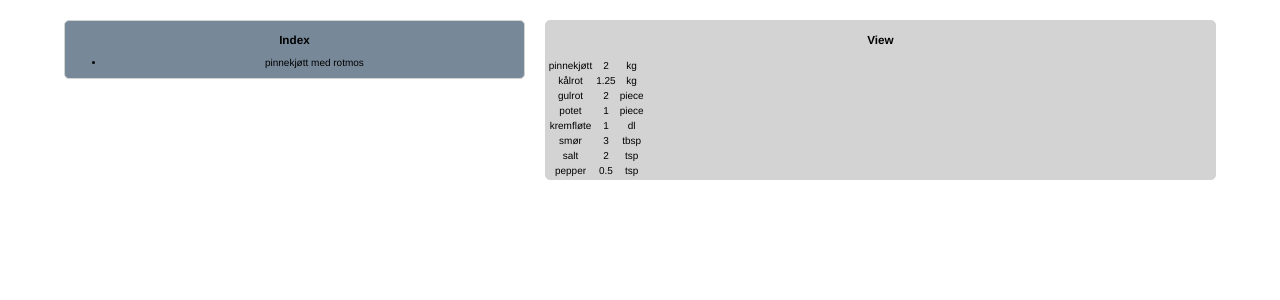
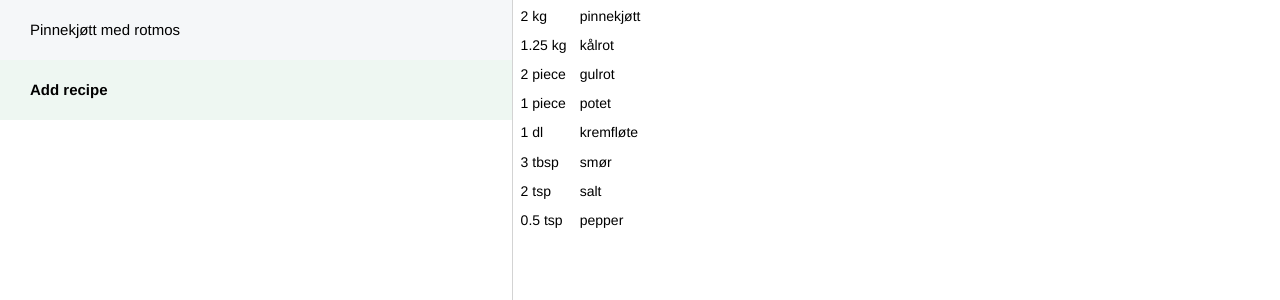
Before and after one commit to heralden/fcc_recipe-box, a React (Create React App) app: page / in a window 1280 px wide. Shown: the top 300 px of the page. Built offline with nearby package versions, Linux system fonts and the light colour scheme; the HTML template or start-up script is replaced by a standard one.

Commit message:
Add some styles

```diff
--- a/src/App.css
+++ b/src/App.css
@@ -1,8 +1,8 @@
 .App {
-  margin: 2em auto;
-  width: 90%;
+  margin: 0 auto;
   min-width: 60em;
   max-width: 150em;
   text-align: center;
-  background-color: gray;
+  width: 100%;
+  height: 100%;
 }
--- a/src/RecipeIndex.css
+++ b/src/RecipeIndex.css
@@ -1,8 +1,31 @@
 .Recipe-index {
   width: 40%;
   float: left;
-  background-color: lightslategray;
-  border: 0.1em solid lightgray;
-  border-radius: 0.5em;
-  box-sizing: border-box;
 }
+
+ul {
+  list-style: none;
+  margin: 0;
+  padding: 0;
+}
+
+li {
+  width: calc(100% - 2em);
+  height: 4em;
+  background-color: hsl(210, 25%, 97%);
+  font-size: 1.5em;
+  line-height: 4em;
+  text-align: left;
+  float: left;
+  display: block;
+  padding-left: 2em;
+}
+
+li::first-letter {
+  text-transform: uppercase;
+}
+
+.Add-recipe {
+  background-color: hsl(150, 35%, 95%);
+  font-weight: bold;
+}
--- a/src/RecipeIndex.js
+++ b/src/RecipeIndex.js
@@ -3,7 +3,6 @@ import './RecipeIndex.css';
 
 const RecipeIndex = ({ names }) => (
   <div className="Recipe-index">
-    <h3>Index</h3>
 
     <ul>
       {names.map((e, i) =>
@@ -12,6 +11,8 @@ const RecipeIndex = ({ names }) => (
           key={i}
         />
       )}
+
+      <AddRecipe />
     </ul>
 
   </div>
@@ -23,4 +24,10 @@ const RecipeItem = ({ name }) => (
   </li>
 );
 
+const AddRecipe = (props) => (
+  <li className="Add-recipe">
+    Add recipe
+  </li>
+);
+
 export default RecipeIndex;
--- a/src/RecipeView.css
+++ b/src/RecipeView.css
@@ -1,8 +1,13 @@
 .Recipe-view {
-  width: calc(60% - 2em);
+  width: 60%;
+  height: 100%;
   float: right;
-  background-color: lightgray;
-  border: 0.1em solid lightgray;
-  border-radius: 0.5em;
+  border-left: 0.1em solid lightgray;
   box-sizing: border-box;
+  font-size: 1.4em;
+  text-align: left;
 }
+
+tbody tr td {
+  padding: 0.4em;
+}
--- a/src/RecipeView.js
+++ b/src/RecipeView.js
@@ -3,8 +3,6 @@ import './RecipeView.css';
 
 const RecipeView = ({ recipe }) => (
   <div className="Recipe-view">
-    <h3>View</h3>
-
     <table>
       <tbody>
         {recipe.ingredients.map((e, i) =>
@@ -22,9 +20,10 @@ const RecipeView = ({ recipe }) => (
 
 const IngredientItem = ({ name, amount, metric }) => (
   <tr>
+    <td className="Metric">
+      {amount} {metric}
+    </td>
     <td>{name}</td>
-    <td>{amount}</td>
-    <td>{metric}</td>
   </tr>
 );
 
--- a/src/index.css
+++ b/src/index.css
@@ -4,3 +4,11 @@ body {
   font-family: Helvetica, sans-serif;
   font-size: 10px;
 }
+
+#root {
+  height: 100%;
+}
+
+html, body {
+  height: 100%
+}
```
